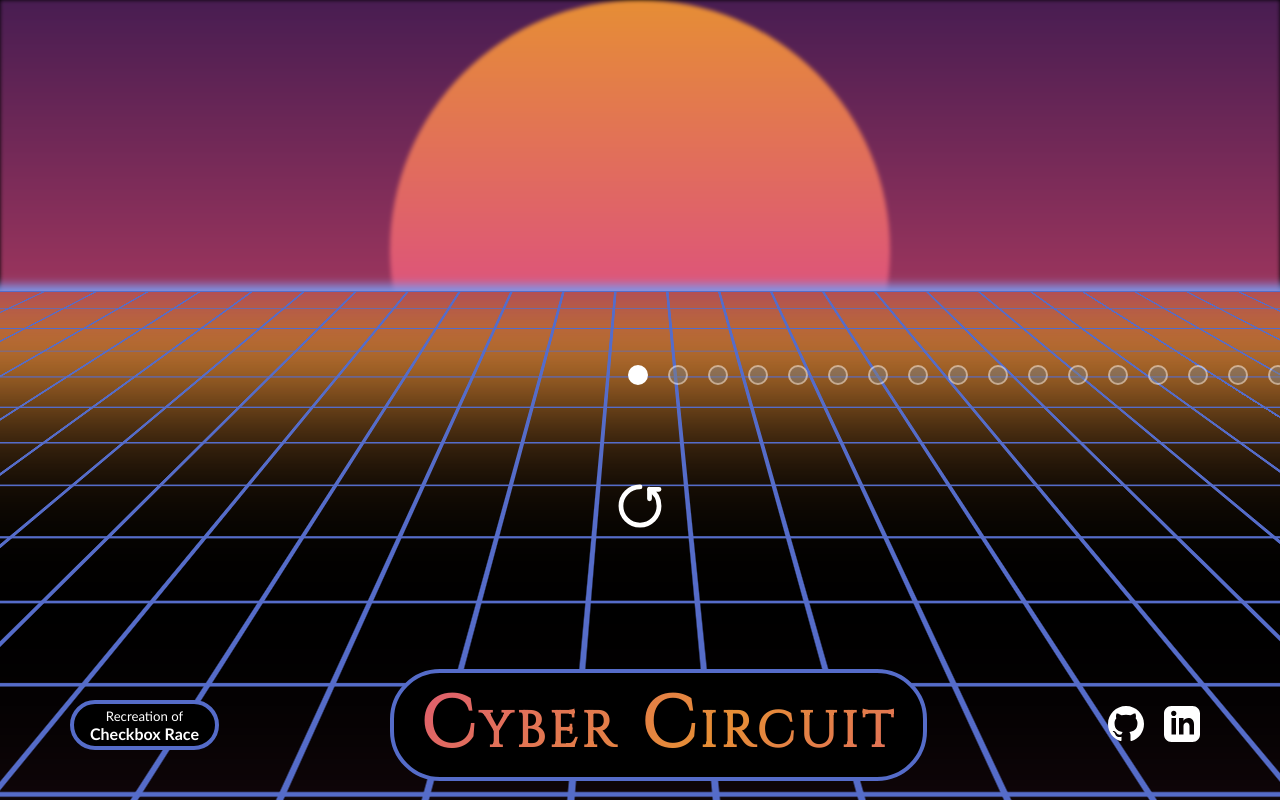
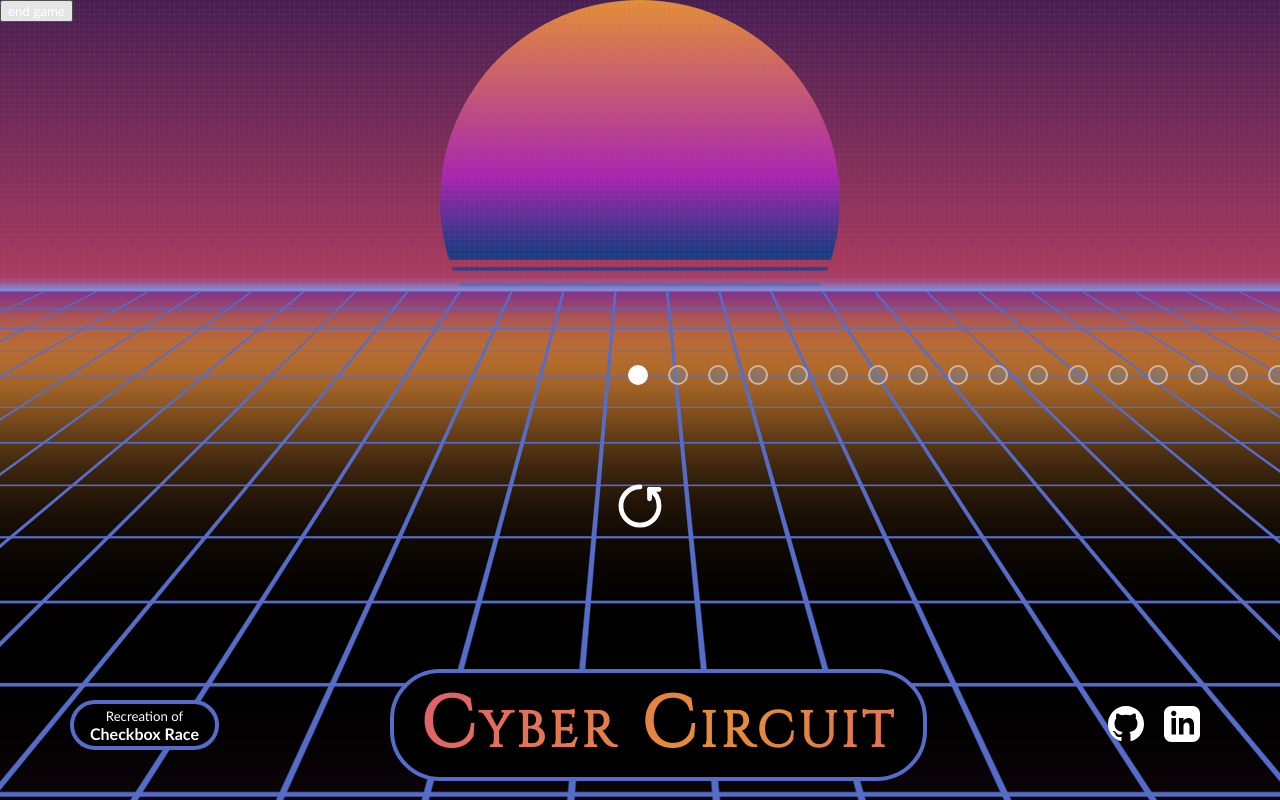
Before and after one commit to Its-A-Mia/SunsetSurfer, a React (Create React App) app: page / in a window 1280 px wide. Shown: the top 800 px of the page. Built offline with nearby package versions, Linux system fonts and the light colour scheme.

Commit message:
background

```diff
--- a/src/App.js
+++ b/src/App.js
@@ -20,7 +20,12 @@ function App() {
   //allows us to control when certain functions are called
   const [checkpoint, setCheckpoint] = useState('startScreen');
 
-  const checkpointManager = (calledFrom) => {};
+  // const checkpointManager = (nextCheckpoint, calledFrom) => {
+  //   (nextCheckpoint, calledFrom) => {
+  //     console.log('current checkpoint', checkpoint);
+  //     console.log('next checkpoint', nextCheckpoint, 'called from', calledFrom);
+  //   };
+  // };
 
   //Updates movement after page is re-rendered to ensure the currentKey state is updated before-hand
   useEffect(() => {
@@ -50,7 +55,7 @@ function App() {
       const timerAndCounter = document.querySelector('.timerAndCounter');
       timerAndCounter.style.display = 'none';
     }
-  }, [currentKey, checkpoint]);
+  }, [currentKey, setCheckpoint, checkpoint]);
 
   //Called through onClick of checkbox component; stops event bubbling using event.stopPropagation()
   const startGame = () => {
@@ -74,9 +79,9 @@ function App() {
   return (
     <div className="App" onClick={onClickApp}>
       <GameContext.Provider value={{ currentKey, setCurrentKey, checkpoint, setCheckpoint, startGame }}>
-        {/* <button onClick={(e) => endGame(e)} style={{ position: 'fixed', inset: '0 auto auto 0', zIndex: '2' }}>
+        <button onClick={(e) => endGame(e)} style={{ position: 'fixed', inset: '0 auto auto 0', zIndex: '2' }}>
           end game
-        </button> */}
+        </button>
         <SidebarLeft />
         <Footer />
         <Checkboxes />
--- a/src/components/Background/Background.css
+++ b/src/components/Background/Background.css
@@ -6,7 +6,7 @@
   justify-content: center;
   position: absolute;
   inset: 0 auto auto 0;
-  filter: blur(2px);
+  /* filter: blur(2px); */
 }
 
 .bg-grid-container {
@@ -44,22 +44,285 @@
 
 @keyframes sun-ripple {
   0% {
-    box-shadow: 0 150px 300px #af4362 inset, 0 550px 350px #bd752c inset;
+    box-shadow: 0 60px 150px #722c9e inset, 0 150px 300px #af4362 inset, 0 550px 350px #bd752c inset;
   }
 
   20% {
-    box-shadow: 0 280px 300px #af4362 inset, 0 630px 350px #bd752c inset;
+    box-shadow: 0 90px 150px #722c9e inset, 0 280px 300px #af4362 inset, 0 630px 350px #bd752c inset;
   }
 
   40% {
-    box-shadow: 0 50px 300px #af4362 inset, 0 350px 350px #bd752c inset;
+    box-shadow: 0 30px 150px #722c9e inset, 0 90px 300px #af4362 inset, 0 450px 350px #bd752c inset;
   }
 
   80% {
-    box-shadow: 0 150px 300px #af4362 inset, 0 550px 350px #bd752c inset;
+    box-shadow: 0 90px 150px #722c9e inset, 0 150px 300px #af4362 inset, 0 525px 350px #bd752c inset;
   }
 
   100% {
-    box-shadow: 0 300px 300px #af4362 inset, 0 800px 350px #bd752c inset;
+    box-shadow: 0 120px 150px #722c9e inset, 0 300px 300px #af4362 inset, 0 500px 350px #bd752c inset;
   }
 }
+
+/* codepen by Mateus Generoso https://codepen.io/mtsgeneroso/pen/LYEWBMd*/
+:root {
+  --bg-color: #dd517e;
+  --fg-color: #e68e35;
+
+  --bg-gradient: linear-gradient(
+    180deg,
+    var(--bg-color 0%),
+    rgba(26, 58, 130, 1) 37%,
+    rgba(171, 36, 177, 1) 69%,
+    var(--fg-color) 100%
+  );
+  --fg-gradient: linear-gradient(
+    0deg,
+    var(--bg-color) 0%,
+    rgba(26, 58, 130, 1) 37%,
+    rgba(171, 36, 177, 1) 56%,
+    var(--fg-color) 100%
+  );
+}
+
+.overlay {
+  display: block;
+  position: absolute;
+  top: 0;
+  left: 0;
+  width: 100vw;
+  height: 100vh;
+  background-color: transparent;
+  background-size: 5px 5px, 5px 5px;
+  background-position: -1px -1px, -1px -1px;
+  background-image: linear-gradient(rgba(255, 255, 255, 0.05) 1px, transparent 1px),
+    linear-gradient(90deg, rgba(255, 255, 255, 0.05) 1px, transparent 1px);
+  mix-blend-mode: difference;
+}
+
+.glitch {
+  clip-path: polygon(0 0, 100% 0, 100% 0.5em, 0 0.5em);
+  animation: glitch 10s linear infinite;
+  transform: translatex(0.1rem);
+}
+
+@keyframes glitch {
+  to {
+    clip-path: polygon(0 calc(100% - 0.5em), 100% calc(100% - 0.5em), 0 100%, 0 100%);
+  }
+}
+
+.sun {
+  width: 50vh;
+  height: 50vh;
+  font-size: 1rem;
+
+  border-radius: 25vh;
+
+  position: relative;
+  overflow: hidden;
+}
+.sun::before {
+  content: '';
+
+  display: block;
+  position: absolute;
+  top: 0;
+  height: 65%;
+  background-color: var(--fg-color);
+  background: var(--fg-gradient);
+  background-size: 50vh 50vh;
+  width: 100%;
+}
+.sun::after {
+  content: '';
+
+  display: block;
+  position: absolute;
+  bottom: 0;
+
+  width: 100%;
+  height: 50%;
+  background-color: var(--fg-color);
+  background: var(--fg-gradient);
+  background-size: 50vh 50vh;
+  background-position: bottom center;
+  clip-path: polygon(
+    0 -10em,
+    100% -10em,
+    100% -10.5em,
+    0 -10.5em,
+    0 -9em,
+    100% -9em,
+    100% -9.5em,
+    0 -9.5em,
+    0 -8em,
+    100% -8em,
+    100% -8.5em,
+    0 -8.5em,
+    0 -7em,
+    100% -7em,
+    100% -7.5em,
+    0 -7.5em,
+    0 -6em,
+    100% -6em,
+    100% -6.5em,
+    0 -6.5em,
+    0 -5em,
+    100% -5em,
+    100% -5.5em,
+    0 -5.5em,
+    0 -4em,
+    100% -4em,
+    100% -4.5em,
+    0 -4.5em,
+    0 -3em,
+    100% -3em,
+    100% -3.5em,
+    0 -3.5em,
+    0 -2em,
+    100% -2em,
+    100% -2.5em,
+    0 -2.5em,
+    0 -1em,
+    100% -1em,
+    100% -1.5em,
+    0 -1.5em,
+    0 0,
+    100% 0,
+    100% -0.5em,
+    0 -0.5em,
+    0 0,
+    100% 0,
+    100% 0.5em,
+    0 0.5em,
+    0 1em,
+    100% 1em,
+    100% 1.5em,
+    0 1.5em,
+    0 2em,
+    100% 2em,
+    100% 2.5em,
+    0 2.5em,
+    0 3em,
+    100% 3em,
+    100% 3.5em,
+    0 3.5em,
+    0 4em,
+    100% 4em,
+    100% 4.5em,
+    0 4.5em,
+    0 5em,
+    100% 5em,
+    100% 5.5em,
+    0 5.5em,
+    0 6em,
+    100% 6em,
+    100% 6.5em,
+    0 6.5em,
+    0 7em,
+    100% 7em,
+    100% 7.5em,
+    0 7.5em,
+    0 8em,
+    100% 8em,
+    100% 8.5em,
+    0 8.5em,
+    0 9em,
+    100% 9em,
+    100% 9.5em,
+    0 9.5em
+  );
+  animation: lightEffect 20s linear infinite reverse;
+}
+
+@keyframes lightEffect {
+  to {
+    clip-path: polygon(
+      0 0,
+      100% 0,
+      100% 0.5em,
+      0 0.5em,
+      0 1em,
+      100% 1em,
+      100% 1.5em,
+      0 1.5em,
+      0 2em,
+      100% 2em,
+      100% 2.5em,
+      0 2.5em,
+      0 3em,
+      100% 3em,
+      100% 3.5em,
+      0 3.5em,
+      0 4em,
+      100% 4em,
+      100% 4.5em,
+      0 4.5em,
+      0 5em,
+      100% 5em,
+      100% 5.5em,
+      0 5.5em,
+      0 6em,
+      100% 6em,
+      100% 6.5em,
+      0 6.5em,
+      0 7em,
+      100% 7em,
+      100% 7.5em,
+      0 7.5em,
+      0 8em,
+      100% 8em,
+      100% 8.5em,
+      0 8.5em,
+      0 9em,
+      100% 9em,
+      100% 9.5em,
+      0 9.5em,
+      0 10em,
+      100% 10em,
+      100% 10em,
+      0 10em,
+      0 11em,
+      100% 11em,
+      100% 11.5em,
+      0 11.5em,
+      0 12em,
+      100% 12em,
+      100% 12.5em,
+      0 12.5em,
+      0 13em,
+      100% 13em,
+      100% 13.5em,
+      0 13.5em,
+      0 14em,
+      100% 14em,
+      100% 14.5em,
+      0 14.5em,
+      0 15em,
+      100% 15em,
+      100% 15.5em,
+      0 15.5em,
+      0 16em,
+      100% 16em,
+      100% 16.5em,
+      0 16.5em,
+      0 17em,
+      100% 17em,
+      100% 17.5em,
+      0 17.5em,
+      0 18em,
+      100% 18em,
+      100% 18.5em,
+      0 18.5em,
+      0 19em,
+      100% 19em,
+      100% 19.5em,
+      0 19.5em,
+      0 20em,
+      100% 20em,
+      100% 20.5em,
+      0 20.5em
+    );
+  }
+}
--- a/src/components/Background/Background.js
+++ b/src/components/Background/Background.js
@@ -9,7 +9,10 @@ const Background = () => {
         <div className="bg-grid" />
       </div>
       <div className="sun-container">
-        <svg width="500" height="500" viewBox="0 0 50 50" fill="none" xmlns="http://www.w3.org/2000/svg">
+        <div class="sun"></div>
+        <div class="overlay"></div>
+        <div class="overlay glitch"></div>
+        {/* <svg width="500" height="500" viewBox="0 0 50 50" fill="none" xmlns="http://www.w3.org/2000/svg">
           <circle cx="25" cy="25" r="25" fill="url(#paint0_linear_1_3)" />
           <defs>
             <linearGradient id="paint0_linear_1_3" x1="25" y1="0" x2="25" y2="50" gradientUnits="userSpaceOnUse">
@@ -19,7 +22,7 @@ const Background = () => {
               <stop offset="1" stopColor="#E68E35" stop-opacity="0.05" />
             </linearGradient>
           </defs>
-        </svg>
+        </svg> */}
       </div>
     </>
   );
```
